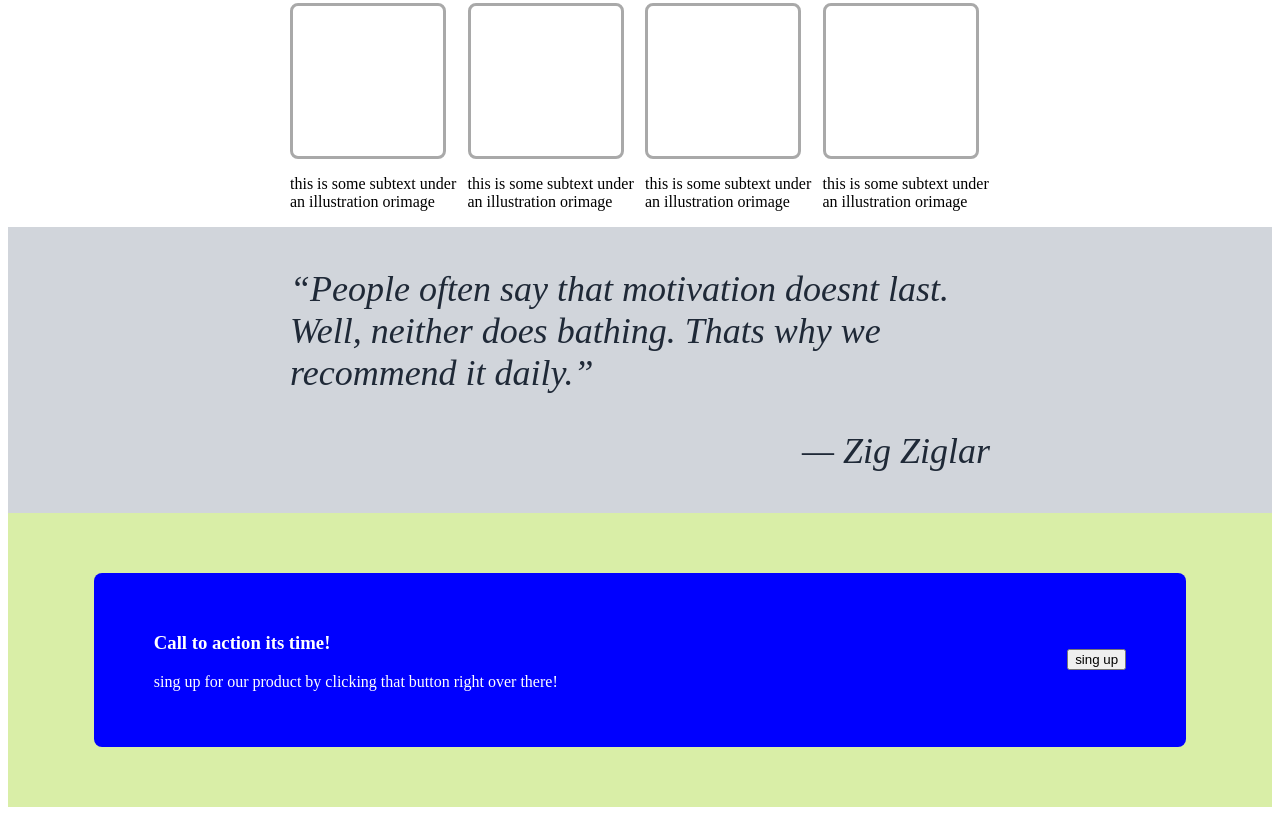
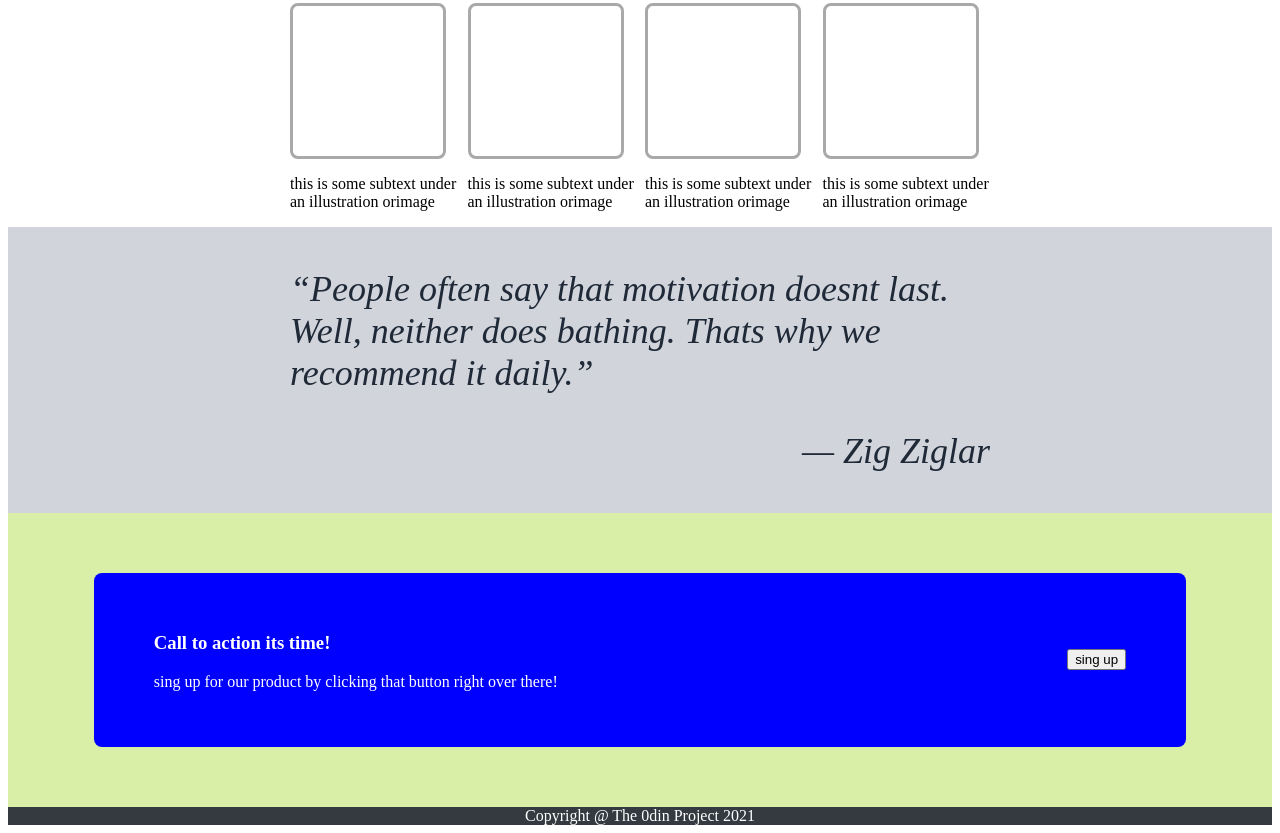
Before and after one commit to sabbirweb758-crypto/asinment-land-page, a plain HTML site: page index.html in a window 1280 px wide. Shown: the part 327-1160 px from the top of the page. Drawn offline with Linux system fonts and the light colour scheme.

Commit message:
add fotter

```diff
--- a/index.html
+++ b/index.html
@@ -65,5 +65,6 @@
             </div>
         </div>
     </section>
+    <footer>Copyright @ The 0din Project 2021</footer>
 </body>
 </html>
--- a/style.css
+++ b/style.css
@@ -102,3 +102,10 @@ nav{
     border-radius: 8px;
     color: white;
 }
+footer{
+    background-color: #343a40;
+    display: flex;
+    justify-content: center;
+    align-items: center;
+    color: white;
+}
```
